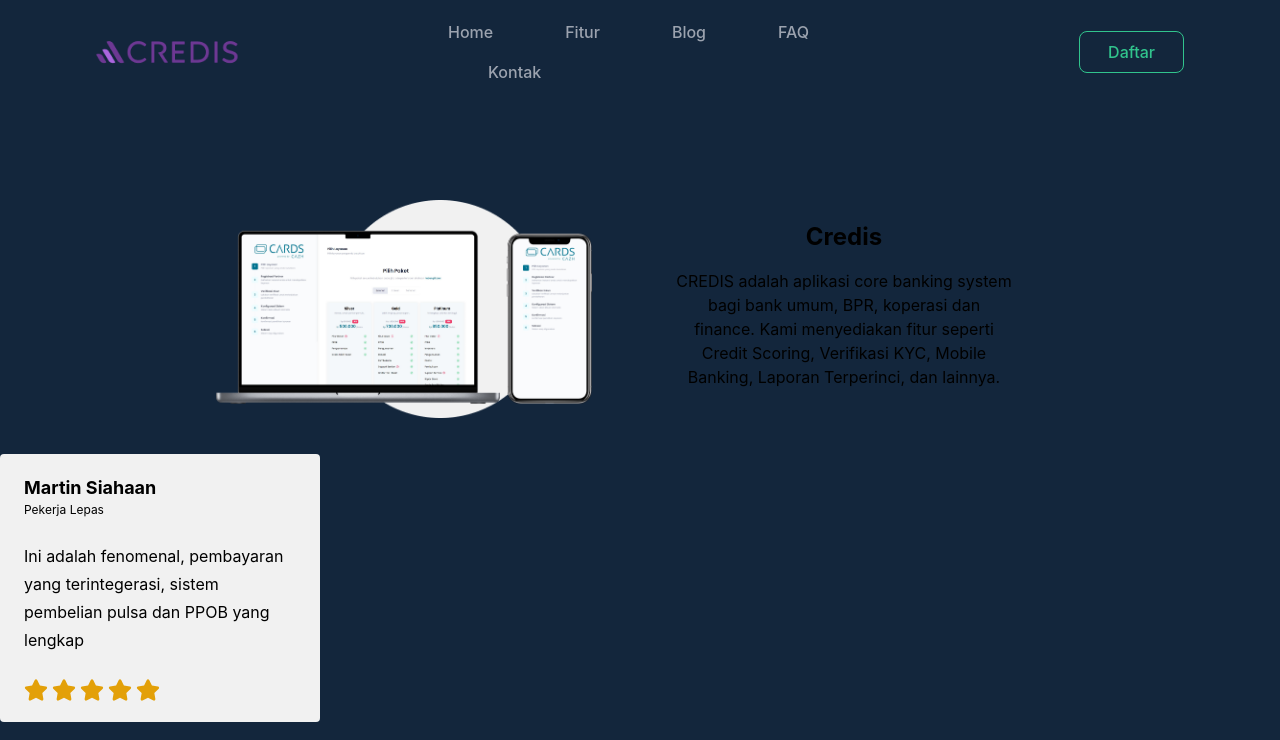
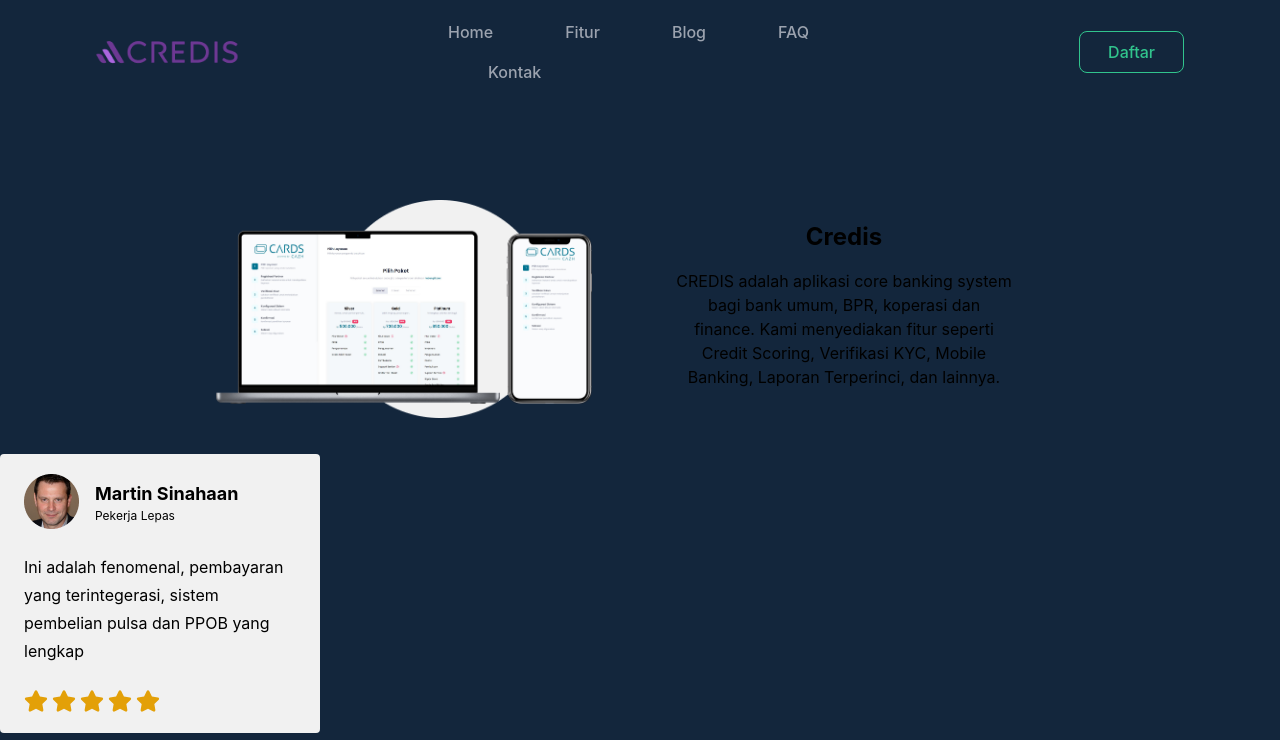
Before and after one commit to faizalajiw/Corebanking-NextJS, a Next.js app: page / in a window 1280 px wide. Shown: the top 740 px of the page. Built offline with nearby package versions, Linux system fonts and the light colour scheme.

Commit message:
edit subs, testicard

```diff
--- a/components/Subs/index.jsx
+++ b/components/Subs/index.jsx
@@ -8,7 +8,7 @@
             <p className="pb-6">Dapatkan berbagai promosi dan informasi lainnya</p>
             <form action="" className="relative">
                 <input type="text" placeholder="Email" className=" absolute text-gray-400 bg-white px-5 text-sm rounded w-[460px] h-12"/>
-                <button className="px-5 py-2 rounded bg-bluecredis absolute left-[330px] top-[5px] text-sm">Berlangganan</button>
+                <button className="px-5 py-2 rounded bg-bluecredis absolute left-[330px] top-[6px] text-sm">Berlangganan</button>
             </form>
         </div>
         <div className="container ">
--- a/components/TestimoniCard/index.jsx
+++ b/components/TestimoniCard/index.jsx
@@ -1,6 +1,6 @@
 import React from 'react'
 import { FaStar } from 'react-icons/fa'
-export const TestimoniCard = (props) => {
+export const TestimoniCard = () => {
     const testimoni =[
         {
             id:1,
@@ -13,7 +13,7 @@
         {
             id:2,
             image:"img/user testi 2.png",
-            name: "Martin Sinahaan",
+            name: "Martin Sin",
             job:"Pekerja Lepas",
             review:"Saya Tidak dapat menjelaskan lagi bagaimana aplikasi ini sangat baik",
             star:4
@@ -21,6 +21,8 @@
         {
             id:3,
             image:"img/user testi 3.png",
+            name: "Martin Sintak",
+            job:"Pekerja Lepas",
             review:"Semua telah terdigitalisasi dan cashless saya sangat suka itu semoga dimasa depan lebih simple lagi",
             star:3
         }
@@ -28,9 +30,9 @@
   return (
     <div className="bg-grey w-80 h-auto rounded flex-row px-6 py-5">
         <div className="container flex items-center mb-6">
-            <img src={props.image} />
+            <img src="img/user testi 1.png" className=" pr-4"/>
             <div className="container">
-                <h4 className="text-black text-lg font-bold">Martin Siahaan</h4>
+                <h4 className="text-black text-lg font-bold">Martin Sinahaan</h4>
                 <p className="text-black text-xs">Pekerja Lepas</p>
             </div>
         </div>
--- a/pages/index.jsx
+++ b/pages/index.jsx
@@ -7,24 +7,32 @@
 import { Navbar } from "../components/Navbar";
 import { Subs } from '../components/Subs';
 import { TestimoniCard } from '../components/TestimoniCard';
+import { Footer } from '../components/Footer';
+
 
 export default function Home() {
   const testimoni =[
     {
         id:1,
         image:"img/user testi 1.png",
+        name: "Martin Sinahaan",
+        job:"Pekerja Lepas",
         review:"Ini adalah fenomenal, pembayaran yang terintegerasi, sistem pembelian pulsa dan PPOB yang lengkap",
         star:5
     },
     {
         id:2,
         image:"img/user testi 2.png",
+        name: "Martin Sin",
+        job:"Pekerja Lepas",
         review:"Saya Tidak dapat menjelaskan lagi bagaimana aplikasi ini sangat baik",
         star:4
     },
     {
         id:3,
         image:"img/user testi 3.png",
+        name: "Martin Sintak",
+        job:"Pekerja Lepas",
         review:"Semua telah terdigitalisasi dan cashless saya sangat suka itu semoga dimasa depan lebih simple lagi",
         star:3
     }
@@ -58,6 +66,7 @@
         </div>
       <TestimoniCard/>
       <Subs/>
+      <Footer/>
       </div>
     </>
   );
```
